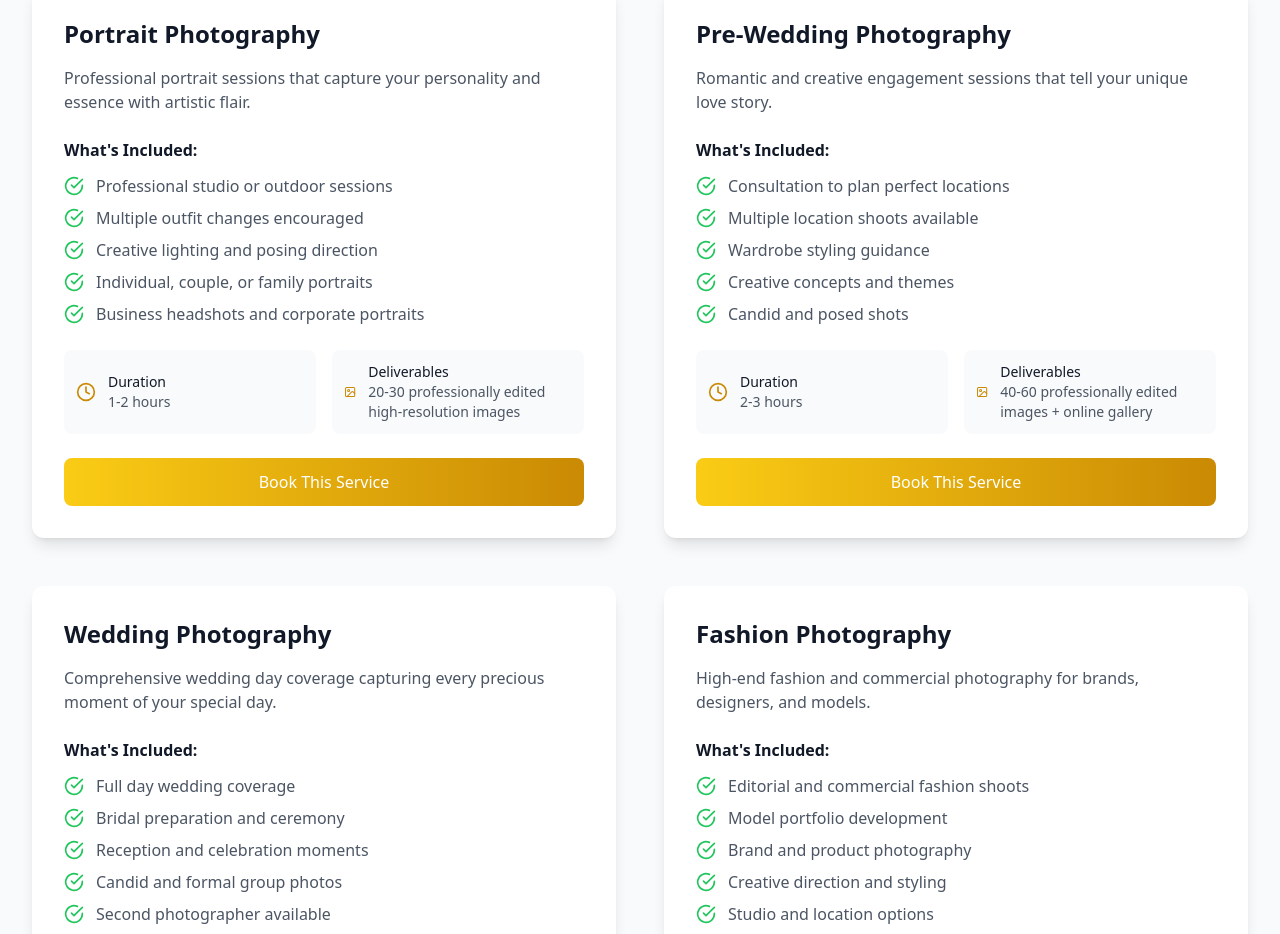
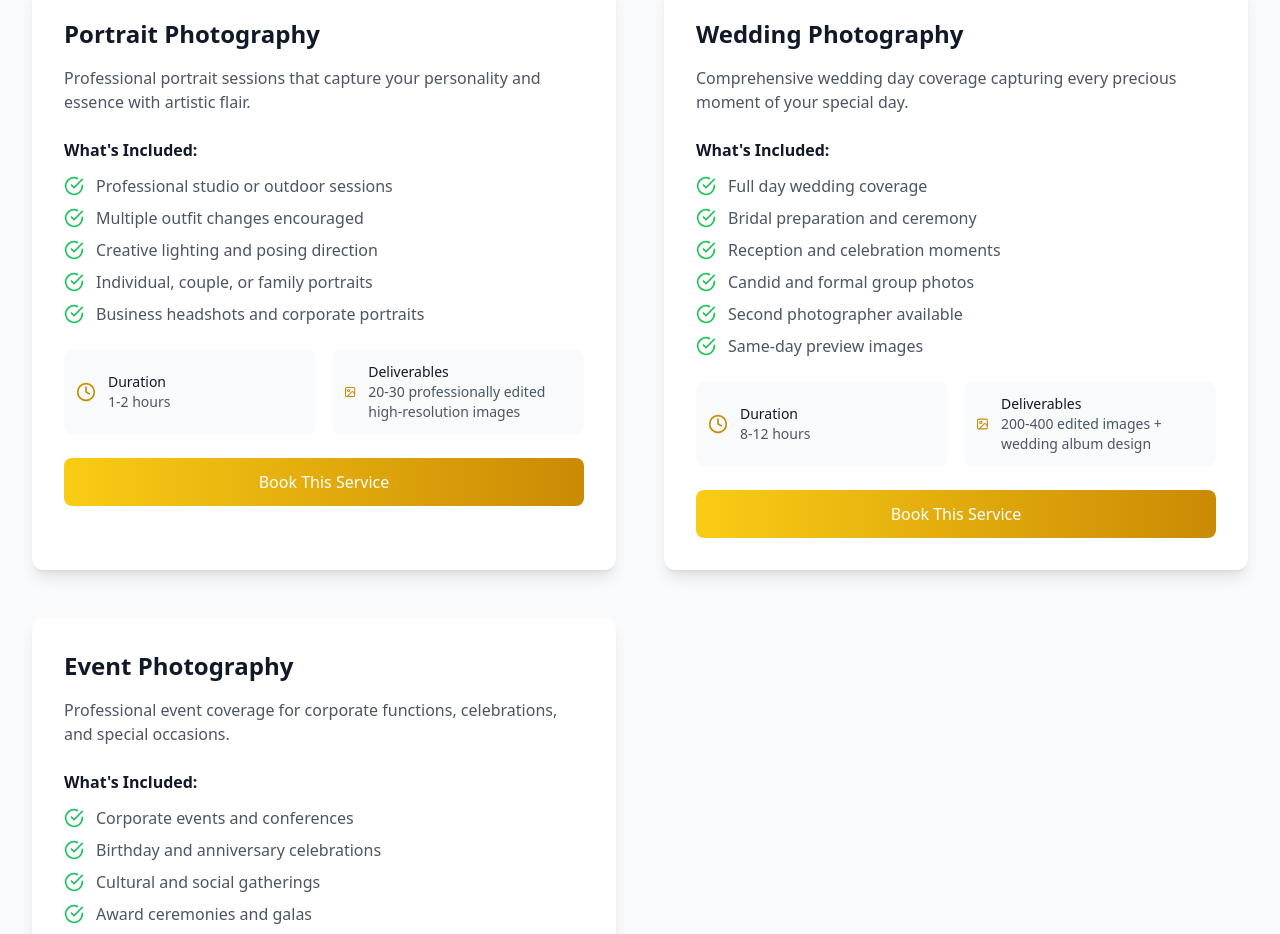
Before and after one commit to DavidManiIbrahim/mickycreatives, a React (Vite) app: page /services in a window 1280 px wide. Shown: the part 560-1494 px from the top of the page. Built offline with nearby package versions, Linux system fonts and the light colour scheme.

Commit message:
feat: embed images, removed objects

```diff
--- a/src/data/portfolio.ts
+++ b/src/data/portfolio.ts
@@ -62,6 +62,13 @@ export const portfolioItems: PortfolioItem[] = [
     image: 'https://res.cloudinary.com/dikmotd52/image/upload/v1749436941/2_4_ewrtz4.jpg',
     description: 'Intimate moments between bride and groom'
   },
+  {
+    id: 'w4',
+    title: 'Bride & Groom',
+    category: 'wedding',
+    image: 'https://res.cloudinary.com/dikmotd52/image/upload/v1749436940/2_1_vrsy2r.jpg',
+    description: 'Intimate moments between bride and groom'
+  },
 
   // Event
   {
--- a/src/data/services.ts
+++ b/src/data/services.ts
@@ -22,20 +22,7 @@ export const services: Service[] = [
     duration: '1-2 hours',
     deliverables: '20-30 professionally edited high-resolution images'
   },
-  {
-    id: 'prewedding',
-    title: 'Pre-Wedding Photography',
-    description: 'Romantic and creative engagement sessions that tell your unique love story.',
-    features: [
-      'Consultation to plan perfect locations',
-      'Multiple location shoots available',
-      'Wardrobe styling guidance',
-      'Creative concepts and themes',
-      'Candid and posed shots'
-    ],
-    duration: '2-3 hours',
-    deliverables: '40-60 professionally edited images + online gallery'
-  },
+
   {
     id: 'wedding',
     title: 'Wedding Photography',
@@ -51,20 +38,7 @@ export const services: Service[] = [
     duration: '8-12 hours',
     deliverables: '200-400 edited images + wedding album design'
   },
-  {
-    id: 'fashion',
-    title: 'Fashion Photography',
-    description: 'High-end fashion and commercial photography for brands, designers, and models.',
-    features: [
-      'Editorial and commercial fashion shoots',
-      'Model portfolio development',
-      'Brand and product photography',
-      'Creative direction and styling',
-      'Studio and location options'
-    ],
-    duration: '3-4 hours',
-    deliverables: '30-50 professionally retouched images'
-  },
+
   {
     id: 'event',
     title: 'Event Photography',
```
